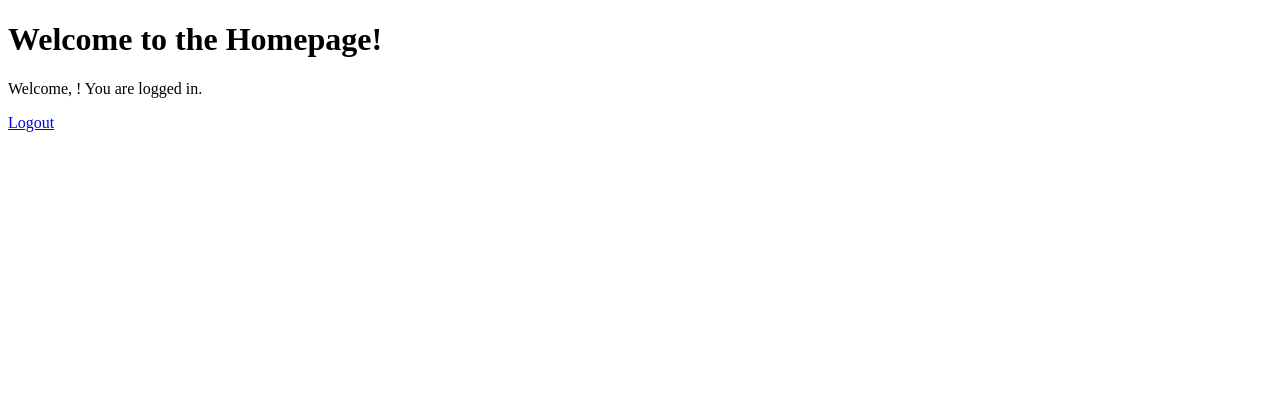
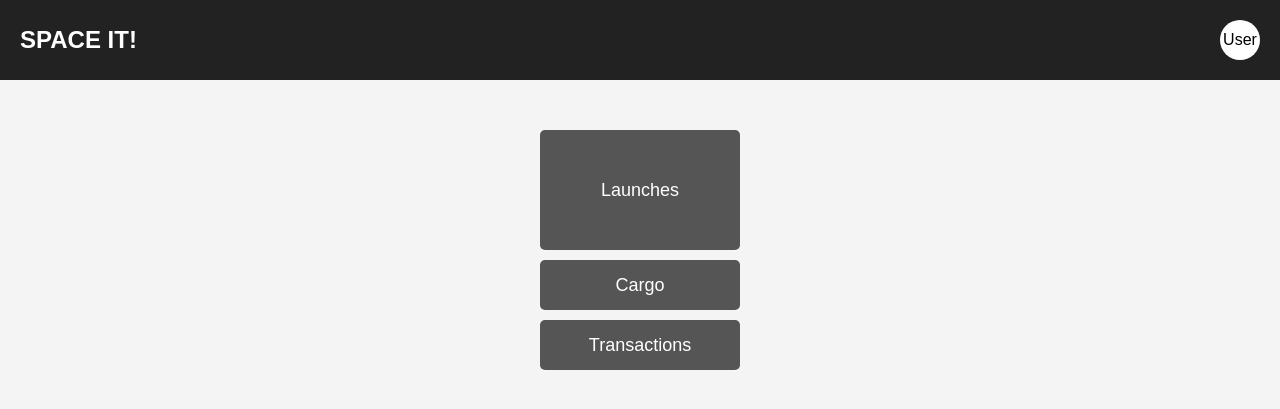
Before and after one commit to nwilson7/space-it, a Django app: page /users/home/ in a window 1280 px wide. Shown: the top 409 px of the page. Run offline with Django 5.2, Linux system fonts and the light colour scheme; parts of the project's set-up code (start-up, migrations or seed data) failed here and were passed over.

Commit message:
adds edit user functionality as well as styles and js to index page

```diff
--- a/users/forms.py
+++ b/users/forms.py
@@ -10,3 +10,8 @@ class CustomUserCreationForm(UserCreationForm):
     class Meta:
         model = User
         fields = ['username', 'email', 'password1', 'password2', 'role']
+
+class UserEditForm(forms.ModelForm):
+    class Meta:
+        model = User
+        fields = ['username', 'email']
--- /dev/null
+++ b/users/static/users/script.js
@@ -0,0 +1,29 @@
+// Set button text based on user role
+document.addEventListener("DOMContentLoaded", function () {
+    const userRole = "{{ user.role }}"; // Set dynamically in Django template
+    const mainButton = document.getElementById("mainButton");
+
+    if (userRole === "rocket_owner") {
+        mainButton.textContent = "Rockets";
+    } else {
+        mainButton.textContent = "Cargo";
+    }
+});
+
+// Toggle dropdown menu
+function toggleDropdown() {
+    document.getElementById("dropdownMenu").classList.toggle("show");
+}
+
+// Close dropdown if clicked outside
+window.onclick = function (event) {
+    if (!event.target.matches('.user-circle')) {
+        let dropdowns = document.getElementsByClassName("dropdown-menu");
+        for (let i = 0; i < dropdowns.length; i++) {
+            let openDropdown = dropdowns[i];
+            if (openDropdown.classList.contains('show')) {
+                openDropdown.classList.remove('show');
+            }
+        }
+    }
+};
--- /dev/null
+++ b/users/static/users/styles.css
@@ -0,0 +1,89 @@
+body {
+    font-family: Arial, sans-serif;
+    margin: 0;
+    padding: 0;
+    background: #f4f4f4;
+    text-align: center;
+}
+
+header {
+    display: flex;
+    justify-content: space-between;
+    align-items: center;
+    padding: 20px;
+    background: #222;
+    color: white;
+}
+
+.logo {
+    font-size: 24px;
+    font-weight: bold;
+}
+
+.user-profile {
+    position: relative;
+    display: inline-block;
+}
+
+.user-circle {
+    width: 40px;
+    height: 40px;
+    background: white;
+    color: black;
+    border-radius: 50%;
+    display: flex;
+    align-items: center;
+    justify-content: center;
+    cursor: pointer;
+}
+
+.dropdown-menu {
+    display: none;
+    position: absolute;
+    top: 50px;
+    right: 0;
+    background: white;
+    border: 1px solid #ddd;
+    box-shadow: 0px 4px 6px rgba(0, 0, 0, 0.1);
+    min-width: 150px;
+}
+
+.dropdown-menu.show {
+    display: block;
+}
+
+.dropdown-menu a {
+    display: block;
+    padding: 10px;
+    color: black;
+    text-decoration: none;
+}
+
+.dropdown-menu a:hover {
+    background: #eee;
+}
+
+.container {
+    margin-top: 50px;
+}
+
+.big-button, .medium-button {
+    display: block;
+    width: 200px;
+    padding: 15px;
+    margin: 10px auto;
+    border: none;
+    border-radius: 5px;
+    background: #555;
+    color: white;
+    font-size: 18px;
+    cursor: pointer;
+}
+
+.big-button {
+    height: 120px;
+}
+
+.medium-button {
+    height: 50px;
+}
--- a/users/templates/users/index.html
+++ b/users/templates/users/index.html
@@ -1,18 +1,32 @@
+{% load static %}
 <!DOCTYPE html>
 <html lang="en">
 <head>
     <meta charset="UTF-8">
     <meta name="viewport" content="width=device-width, initial-scale=1.0">
-    <title>Homepage</title>
+    <title>SPACE IT! Dashboard</title>
+    <link rel="stylesheet" href="{% static 'users/styles.css' %}">
+    <script defer src="{% static 'users/script.js' %}"></script>
 </head>
 <body>
-    <h1>Welcome to the Homepage!</h1>
+    <header>
+        <div class="logo">SPACE IT!</div>
+        <div class="user-profile">
+            <div class="user-circle" onclick="toggleDropdown()">User</div>
+            <div class="dropdown-menu" id="dropdownMenu">
+                <a href="/users/edit">Edit Profile</a>
+                <a href="/logout">Logout</a>
+            </div>
+        </div>
+    </header>
 
-    <p>Welcome, {{ user.username }}! You are logged in.</p>
-
-    <p><a href="{% url 'logout' %}">Logout</a></p>
-
-    <!-- Add more content here, like a dashboard or other sections -->
+    <main>
+        <div class="container">
+            <button class="big-button">Launches</button>
+            <button class="medium-button" id="mainButton"></button>
+            <button class="medium-button">Transactions</button>
+        </div>
+    </main>
 
 </body>
 </html>
--- a/users/urls.py
+++ b/users/urls.py
@@ -6,4 +6,5 @@ urlpatterns = [
     path('logout/', views.logout_user, name='logout'),
     path('home/', views.index, name='home'),
     path('signup/', views.signup_user, name='signup'),
+    path('edit/', views.edit_user, name='edit_user'),
 ]
--- a/users/views.py
+++ b/users/views.py
@@ -1,8 +1,10 @@
-from django.shortcuts import render, redirect
-from django.contrib.auth import authenticate, login, logout
-from .forms import CustomUserCreationForm
+from django.shortcuts import render, redirect # get_object_or_404 to be added here when used
+from django.contrib.auth import authenticate, login, logout, update_session_auth_hash
+from django.contrib.auth.decorators import login_required
+from django.contrib.auth.forms import PasswordChangeForm
+from .forms import CustomUserCreationForm, CustomLoginForm, UserEditForm
 from django.contrib import messages
-from .forms import CustomLoginForm
+from .models import User
 
 # Create your views here.
 def index(request):
@@ -45,3 +47,88 @@ def logout_user(request):
     logout(request)
     messages.success(request, "You have logged out successfully.")
     return redirect('login')
+
+@login_required
+def edit_user(request):
+    user = request.user  # Get the currently logged-in user
+
+    if request.method == 'POST':
+        form = UserEditForm(request.POST, instance=user)  # Pass user instance to form
+        password_form = PasswordChangeForm(user, request.POST)
+
+        if form.is_valid():
+            form.save()  # Save updated user details
+            messages.success(request, "Your profile has been updated.")
+
+        if password_form.is_valid():
+            user = password_form.save()
+            update_session_auth_hash(request, user)  # Keep the user logged in after password change
+            messages.success(request, "Your password has been updated.")
+
+        return redirect('edit_user')  # Redirect back to edit page
+
+    else:
+        form = UserEditForm(instance=user)
+        password_form = PasswordChangeForm(user)
+
+    return render(request, 'users/edituser.html', {'form': form, 'password_form': password_form})
+
+'''
+def delete_rocket_owner(request, user_id):
+    user = get_object_or_404(User, id=user_id, role='rocket_owner')
+
+    # Step 1: Check if the user has any launches
+    if Launch.objects.filter(rocket__owner=user).exists():
+        messages.error(request, "Cannot delete user: Active launches exist.")
+        return redirect('view_users')
+
+    with transaction.atomic():  # Ensure all changes are made together
+        # Step 2: Remove foreign key constraints from Rocket
+        Rocket.objects.filter(owner=user).update(owner=None)
+
+        # Step 3: Remove foreign key constraints from Transactions
+        Transaction.objects.filter(sender=user).update(sender=None)
+        Transaction.objects.filter(recipient=user).update(recipient=None)
+
+        # Step 4: Delete rockets that are NOT booked & have no upcoming launches
+        rockets_to_delete = Rocket.objects.filter(
+            owner=user
+        ).exclude(launch__launch_date__gte=timezone.now())  # Exclude rockets with future launches
+
+        for rocket in rockets_to_delete:
+            Launch.objects.filter(rocket=rocket).update(rocket=None)  # Remove FK constraints
+            rocket.delete()
+
+        # Step 5: Delete the user
+        user.delete()
+        messages.success(request, "Rocket owner deleted successfully.")
+
+    return redirect('view_users')
+
+def delete_cargo_owner(request, user_id):
+    user = get_object_or_404(User, id=user_id, role='cargo_owner')
+
+    with transaction.atomic():
+        # Step 1: Remove foreign key constraints from Transactions
+        Transaction.objects.filter(sender=user).update(sender=None)
+        Transaction.objects.filter(recipient=user).update(recipient=None)
+
+        # Step 2: Cancel cancellable bookings (assuming there's a `cancel` method)
+        for booking in Booking.objects.filter(cargo__owner=user):
+            if booking.can_be_cancelled():  # Implement logic for cancellability
+                booking.cancel()
+            booking.launch = None  # Remove FK
+            booking.save()
+
+        # Step 3: Remove foreign key constraints from Bookings
+        Booking.objects.filter(cargo__owner=user).update(cargo=None)
+
+        # Step 4: Delete deletable cargo
+        Cargo.objects.filter(owner=user).delete()
+
+        # Step 5: Delete the user
+        user.delete()
+        messages.success(request, "Cargo owner deleted successfully.")
+
+    return redirect('view_users')
+'''
```
Also changed, not shown: users/templates/users/edituser.html (added, +20 -0 lines).
